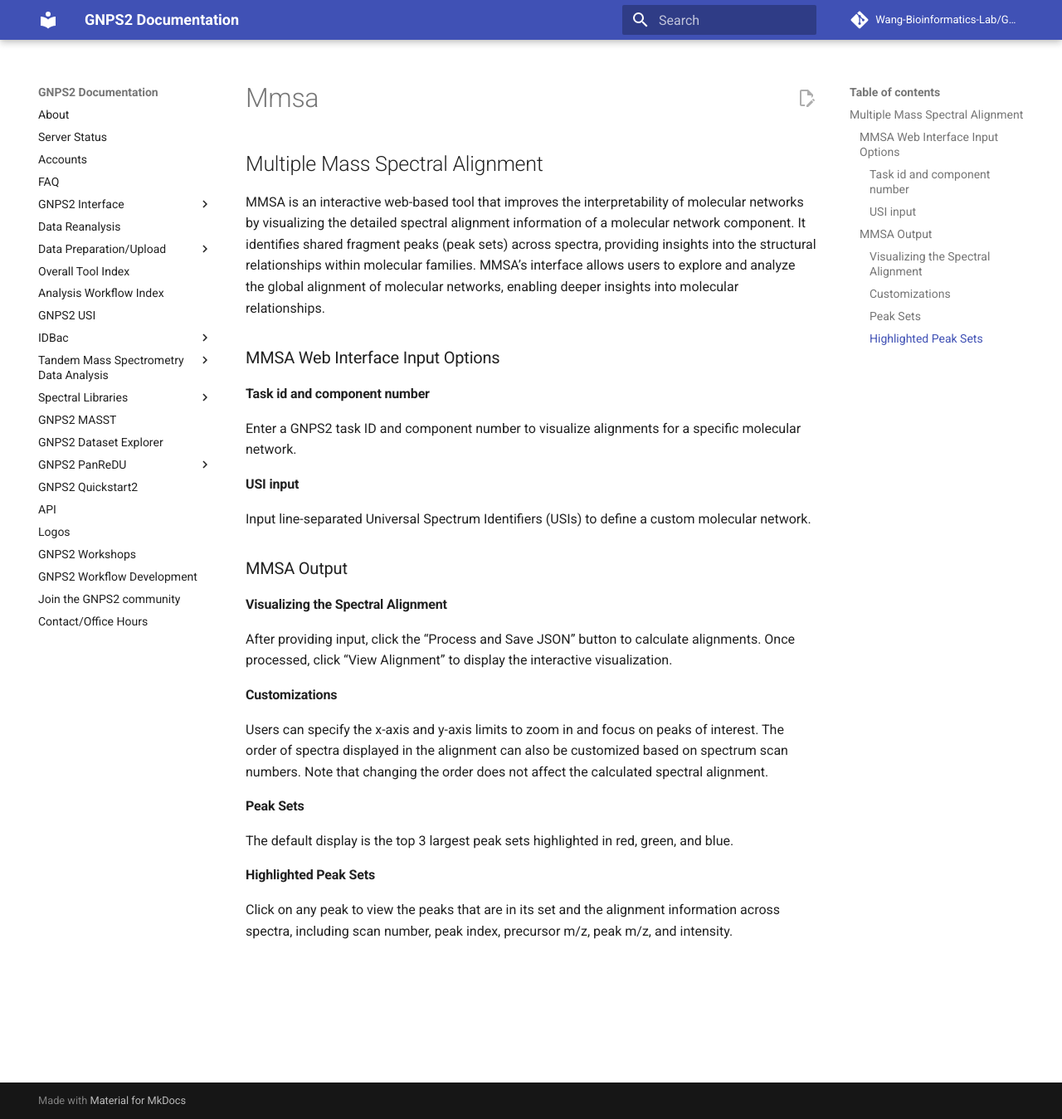
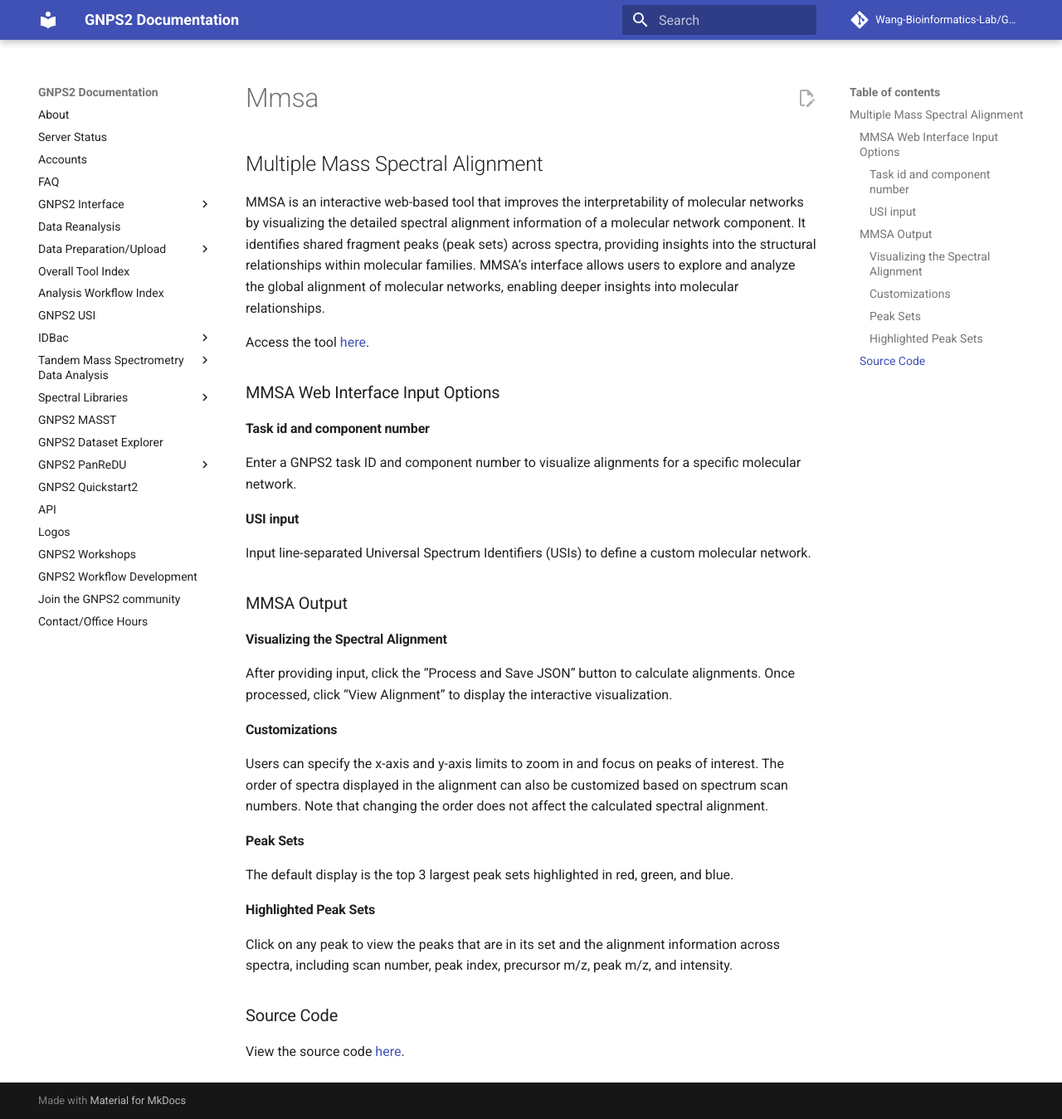
Before and after one commit to Wang-Bioinformatics-Lab/GNPS2_Documentation, an MkDocs documentation site: the page built from docs/mmsa.md, in a window 1280 px wide and 1349 px high. Shown: the whole window at 83% size. Built offline with MkDocs 1.6.1 and Material for MkDocs 9.7.7, drawn with Linux system fonts in a browser that asks for light colours; comment, search, counter and statistics services are not loaded.

Commit message:
Update mmsa.md

```diff
--- a/docs/mmsa.md
+++ b/docs/mmsa.md
@@ -1,5 +1,7 @@
 ## Multiple Mass Spectral Alignment
 MMSA is an interactive web-based tool that improves the interpretability of molecular networks by visualizing the detailed spectral alignment information of a molecular network component. It identifies shared fragment peaks (peak sets) across spectra, providing insights into the structural relationships within molecular families. MMSA’s interface allows users to explore and analyze the global alignment of molecular networks, enabling deeper insights into molecular relationships.
+
+Access the tool [here](https://multiplealignment.gnps2.org/spectraalignment).
 
 ### MMSA Web Interface Input Options
 
@@ -22,3 +24,6 @@
 
 #### Highlighted Peak Sets
 Click on any peak to view the peaks that are in its set and the alignment information across spectra, including scan number, peak index, precursor m/z, peak m/z, and intensity.
+
+### Source Code
+View the source code [here]().
```
